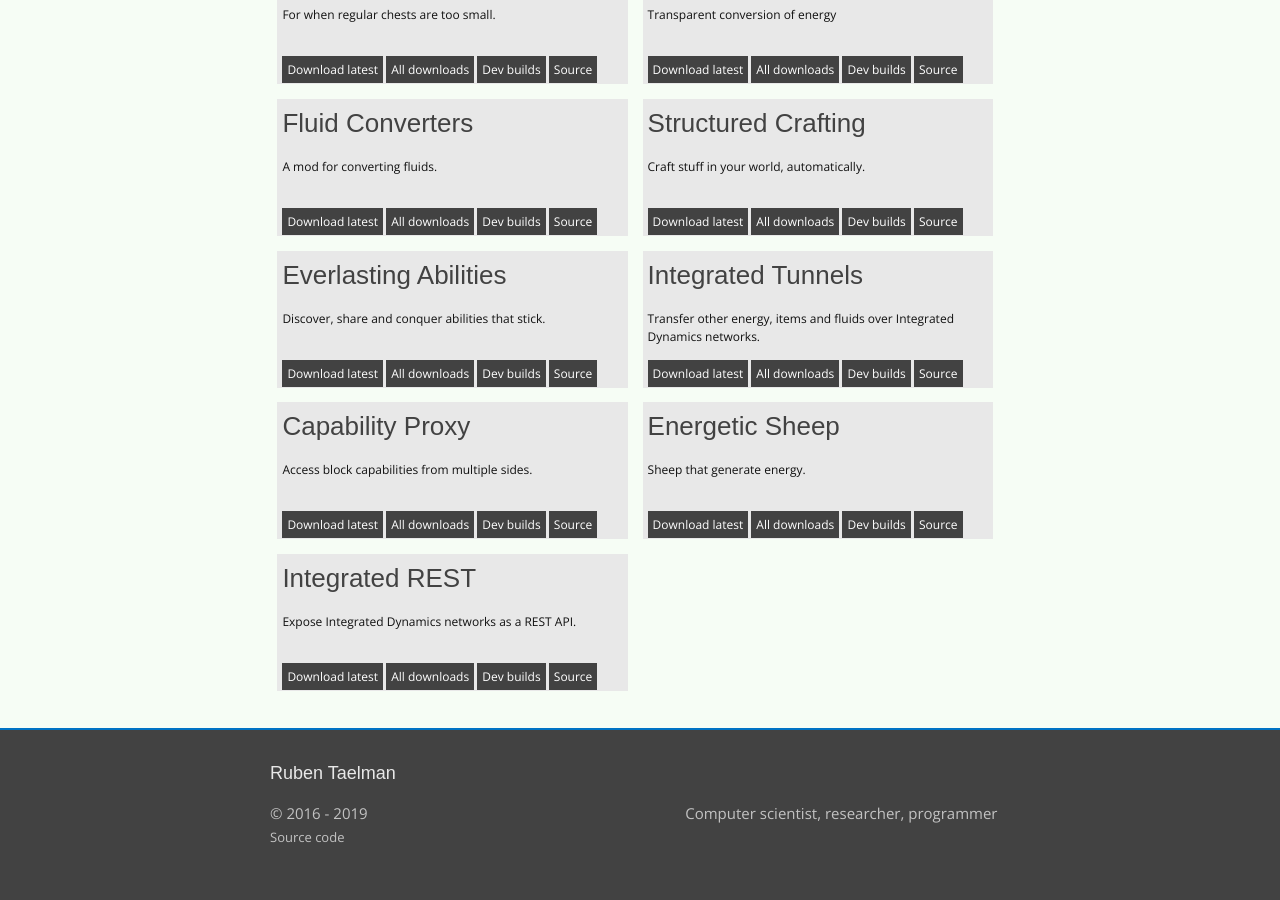
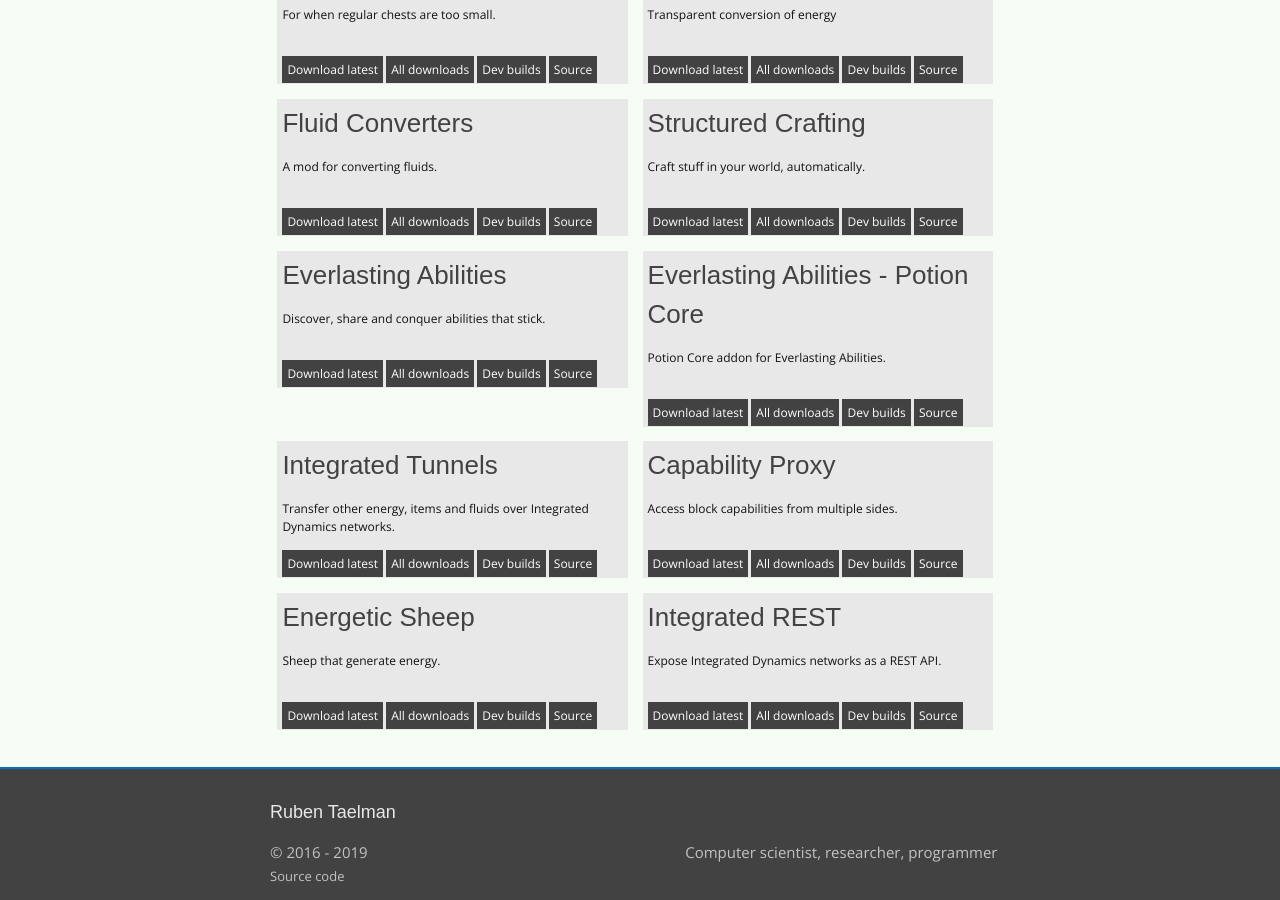
Before and after one commit to rubensworks/rubensworks.net, a Jekyll site: the page built from _projects/minecraft.html, in a window 1280 px wide and 900 px high, scrolled down 750 px. Built offline with Jekyll 4.4.1, drawn with Linux system fonts in a browser that asks for light colours; some web fonts are replaced.

Commit message:
Add EAPotionCore mod

```diff
--- a/_projects/minecraft.html
+++ b/_projects/minecraft.html
@@ -78,6 +78,13 @@ weight: 9
   %}
 
   {% include minecraft-mod.html
+     name="Everlasting Abilities - Potion Core"
+     description="Potion Core addon for Everlasting Abilities."
+     cursename="everlastingabilities-potioncore"
+     githubreponame="EverlastingAbilities-PotionCore"
+  %}
+
+  {% include minecraft-mod.html
      name="Integrated Tunnels"
      description="Transfer other energy, items and fluids over Integrated Dynamics networks."
      cursename="integrated-tunnels"
```
